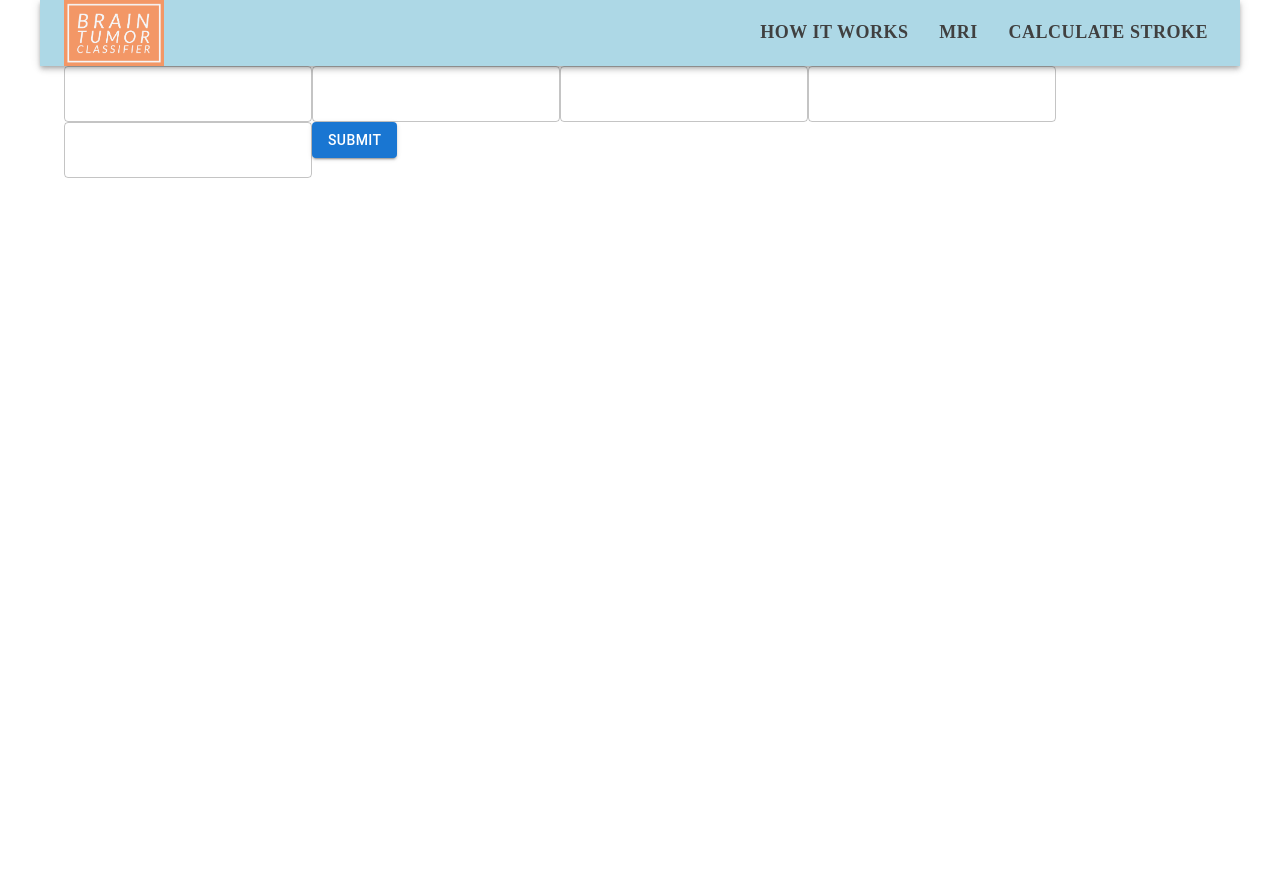
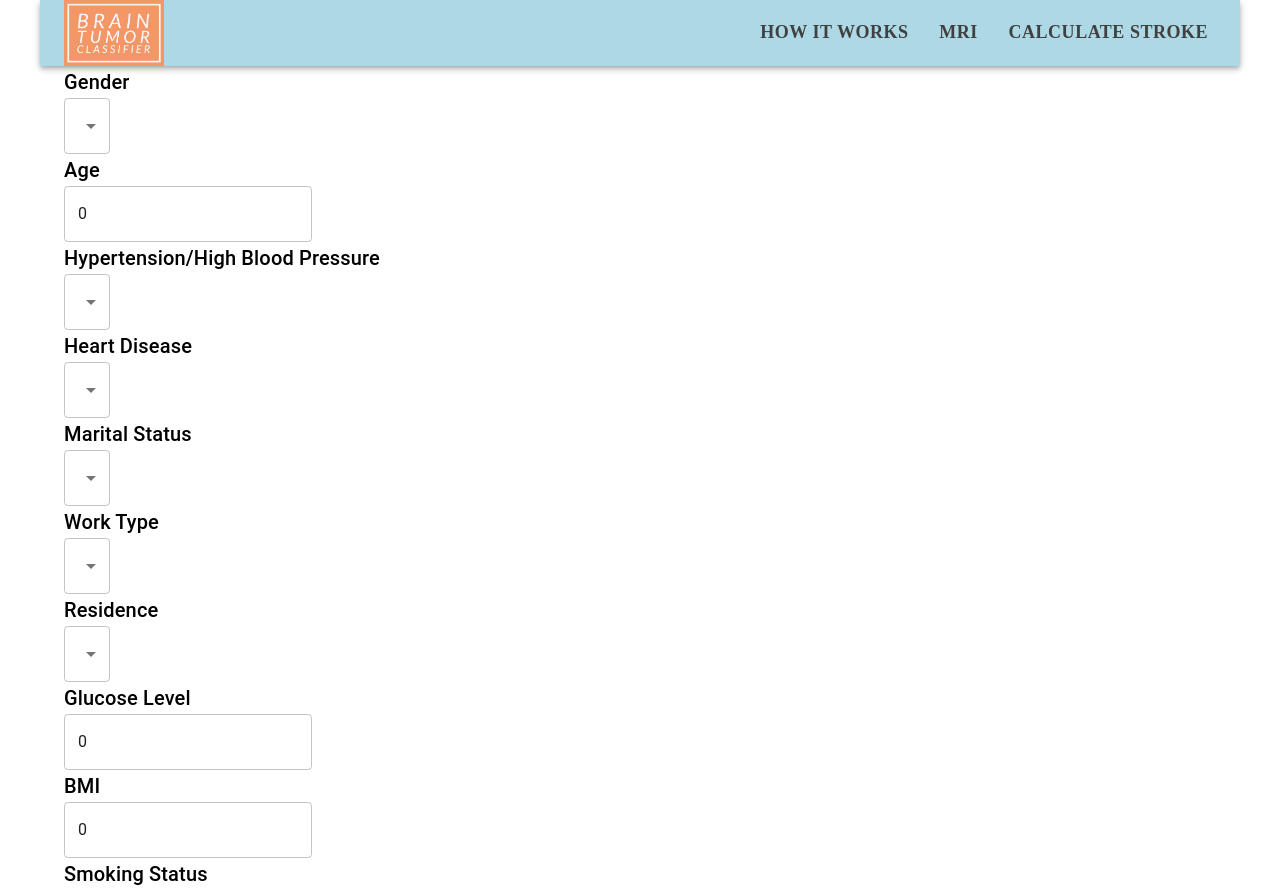
Before and after one commit to Hansong92/React_Captston, a React (Create React App) app: page /StrokeCal in a window 1280 px wide. Shown: the top 888 px of the page. Before the commit the page ends 800 px from the top, so only its background shows below. Built offline with nearby package versions, Linux system fonts and the light colour scheme.

Commit message:
Update StrokeCal.js
Added multiple forms/inputs for user

```diff
--- a/src/pages/StrokeCal.js
+++ b/src/pages/StrokeCal.js
@@ -1,58 +1,171 @@
 import React, { useState } from 'react';
-import {  Box,TextField, Button, Typography, Paper } from '@mui/material';
+import { Box, TextField, Button, Typography, Paper, Select, MenuItem } from '@mui/material';
 import { Container } from '@mui/system';
 
+const StrokeCal = () => {
+  const [formData, setFormData] = useState({
+    gender: '',
+    age: 0,
+    hypertension: '',
+    heartDisease: '',
+    maritalStatus: '',
+    workType: '',
+    residence: '',
+    glucoseLevel: 0,
+    bmi: 0,
+    smokingStatus: '',
+  });
 
-const StrokeCal = () => {
-  const [gender, setGender] = useState('');
-  const [age, setAge] = useState(0);
-  const [hypertension, setHypertension] = useState('');
-  const [heartDisease, setHeartDisease] = useState('');
-  const [maritalStatus, setMaritalStatus] = useState('');
-  const [workType, setWorkType] = useState('');
-  const [residence, setResidence] = useState('');
-  const [glucoseLevel, setGlucoseLevel] = useState(0);
-  const [bmi, setBmi] = useState(0);
-  const [smokingStatus, setSmokingStatus] = useState('');
+  const handleChange = (e) => {
+    const { name, value } = e.target;
+    setFormData({
+      ...formData,
+      [name]: value,
+    });
+  };
 
-  const handleSubmit = () => {
-    console.log({
-      gender,
-      age,
-      hypertension,
-      heartDisease,
-      maritalStatus,
-      workType,
-      residence,
-      glucoseLevel,
-      bmi,
-      smokingStatus,
-    });
+  const handleSubmit = (e) => {
+    e.preventDefault();
+    console.log(formData);
   };
 
   return (
     <Container
-    margin='auto'
-
-    sx={{ flexDirection: 'column' ,display: "grid"  }}
+      margin="auto"
+      sx={{
+        flexDirection: 'column',
+        display: 'grid',
+        margin: 'auto',
+        marginTop: '0px',
+      }}
     >
-
-    <form onSubmit={handleSubmit} >
-      <TextField></TextField>
-      <TextField></TextField>
-
-      <TextField></TextField>
-
-      <TextField></TextField>
-
-      <TextField></TextField>
-
-
-      <Button type="submit" variant="contained" color="primary">
-        Submit
-      </Button>
-    </form>
+      <form onSubmit={handleSubmit}>
+        <div>
+          <Typography variant="h6">Gender</Typography>
+          <Select
+            name="gender"
+            value={formData.gender}
+            onChange={handleChange}
+          >
+            <MenuItem value="">Select Gender</MenuItem>
+            <MenuItem value="Male">Male</MenuItem>
+            <MenuItem value="Female">Female</MenuItem>
+          </Select>
+        </div>
+        <div>
+          <Typography variant="h6">Age</Typography>
+          <TextField
+            name="age"
+            type="number"
+            placeholder="Enter Age"
+            value={formData.age}
+            onChange={handleChange}
+          />
+        </div>
+        <div>
+          <Typography variant="h6">Hypertension/High Blood Pressure</Typography>
+          <Select
+            name="hypertension"
+            value={formData.hypertension}
+            onChange={handleChange}
+          >
+            <MenuItem value="">Select Hypertension/High Blood Pressure</MenuItem>
+            <MenuItem value="Yes">Yes</MenuItem>
+            <MenuItem value="No">No</MenuItem>
+          </Select>
+        </div>
+        <div>
+          <Typography variant="h6">Heart Disease</Typography>
+          <Select
+            name="heartDisease"
+            value={formData.heartDisease}
+            onChange={handleChange}
+          >
+            <MenuItem value="">Select Heart Disease</MenuItem>
+            <MenuItem value="Yes">Yes</MenuItem>
+            <MenuItem value="No">No</MenuItem>
+          </Select>
+        </div>
+        <div>
+          <Typography variant="h6">Marital Status</Typography>
+          <Select
+            name="maritalStatus"
+            value={formData.maritalStatus}
+            onChange={handleChange}
+          >
+            <MenuItem value="">Select Marital Status</MenuItem>
+            <MenuItem value="Married">Married</MenuItem>
+            <MenuItem value="Single">Single</MenuItem>
+          </Select>
+        </div>
+        <div>
+          <Typography variant="h6">Work Type</Typography>
+          <Select
+            name="workType"
+            value={formData.workType}
+            onChange={handleChange}
+          >
+            <MenuItem value="">Select Work Type</MenuItem>
+            <MenuItem value="Private">Private</MenuItem>
+            <MenuItem value="Self-employed">Self-employed</MenuItem>
+            <MenuItem value="Govt_job">Govt Job</MenuItem>
+            <MenuItem value="Stay_at_home">Stay at Home</MenuItem>
+            <MenuItem value="Never_worked">Never Worked</MenuItem>
+          </Select>
+        </div>
+        <div>
+          <Typography variant="h6">Residence</Typography>
+          <Select
+            name="residence"
+            value={formData.residence}
+            onChange={handleChange}
+          >
+            <MenuItem value="">Select Residence</MenuItem>
+            <MenuItem value="Urban">Urban</MenuItem>
+            <MenuItem value="Rural">Rural</MenuItem>
+          </Select>
+        </div>
+        <div>
+          <Typography variant="h6">Glucose Level</Typography>
+          <TextField
+            name="glucoseLevel"
+            type="number"
+            placeholder="Enter Glucose Level"
+            step="0.01"
+            value={formData.glucoseLevel}
+            onChange={handleChange}
+          />
+        </div>
+        <div>
+          <Typography variant="h6">BMI</Typography>
+          <TextField
+            name="bmi"
+            type="number"
+            placeholder="Enter BMI"
+            step="0.1"
+            value={formData.bmi}
+            onChange={handleChange}
+          />
+        </div>
+        <div>
+          <Typography variant="h6">Smoking Status</Typography>
+          <Select
+            name="smokingStatus"
+            value={formData.smokingStatus}
+            onChange={handleChange}
+          >
+            <MenuItem value="">Select Smoking Status</MenuItem>
+            <MenuItem value="Never_smoked">Never Smoked</MenuItem>
+            <MenuItem value="formerly_smoked">Formerly Smoked</MenuItem>
+            <MenuItem value="smokes">Smokes</MenuItem>
+          </Select>
+        </div>
+        <Button type="submit" variant="contained" color="primary">
+          Submit
+        </Button>
+      </form>
     </Container>
   );
 };
+
 export default StrokeCal;
```
